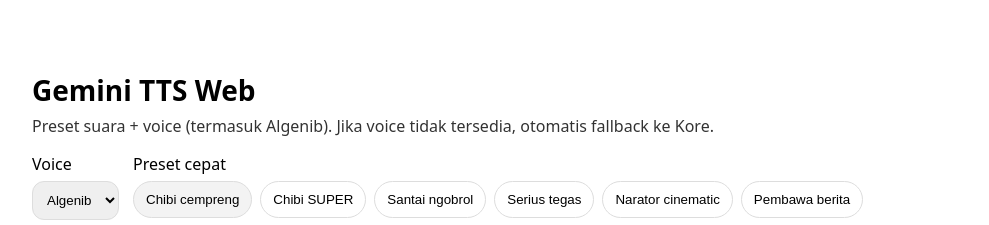
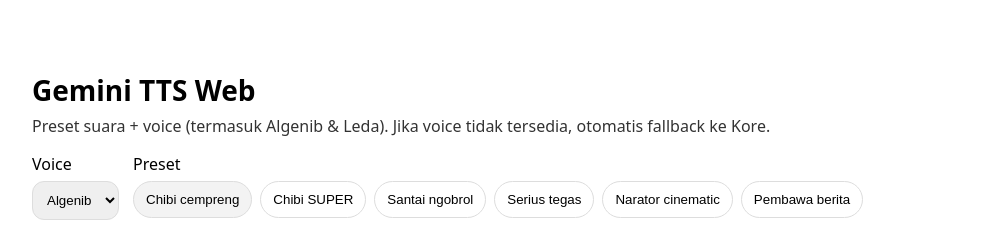
Before and after one commit to aaldaff/gemini-tts-web, a Next.js app: page / in a window 1280 px wide. Shown: the top 225 px of the page, without its empty margins (158-1147 px from the left). Built offline with nearby package versions, Linux system fonts and the light colour scheme.

Commit message:
Update page.jsx

```diff
--- a/app/page.jsx
+++ b/app/page.jsx
@@ -18,6 +18,7 @@
     ],
     []
   );
+
   const voices = useMemo(
     () => [
       { key: "Algenib", label: "Algenib" },
@@ -36,13 +37,13 @@
   const [loading, setLoading] = useState(false);
   const [audioUrl, setAudioUrl] = useState("");
 
-  async function generate(nextPreset = preset) {
+  async function generate() {
     setLoading(true);
     try {
       const r = await fetch("/api/tts", {
         method: "POST",
         headers: { "Content-Type": "application/json" },
-        body: JSON.stringify({ text, preset: nextPreset, voice }),
+        body: JSON.stringify({ text, preset, voice }),
       });
 
       if (!r.ok) throw new Error(await r.text());
@@ -56,7 +57,7 @@
         if (el) el.play().catch(() => {});
       }, 50);
     } catch (e) {
-      alert("Gagal: " + e.message);
+      alert("Gagal: " + (e?.message || e));
     } finally {
       setLoading(false);
     }
@@ -73,7 +74,7 @@
     >
       <h1 style={{ fontSize: 28, marginBottom: 6 }}>Gemini TTS Web</h1>
       <p style={{ marginTop: 0, opacity: 0.8 }}>
-        Preset suara + voice (termasuk Algenib). Jika voice tidak tersedia, otomatis fallback ke Kore.
+        Preset suara + voice (termasuk Algenib & Leda). Jika voice tidak tersedia, otomatis fallback ke Kore.
       </p>
 
       <div style={{ display: "flex", gap: 14, flexWrap: "wrap", marginTop: 14 }}>
@@ -93,15 +94,12 @@
         </div>
 
         <div style={{ flex: 1, minWidth: 260 }}>
-          <label style={{ display: "block", marginBottom: 6 }}>Preset cepat</label>
+          <label style={{ display: "block", marginBottom: 6 }}>Preset</label>
           <div style={{ display: "flex", gap: 8, flexWrap: "wrap" }}>
             {presets.map((p) => (
               <button
                 key={p.key}
-                onClick={() => {
-                  setPreset(p.key);
-                  generate(p.key);
-                }}
+                onClick={() => setPreset(p.key)}   // ✅ hanya pilih preset, tidak generate
                 disabled={loading}
                 style={{
                   padding: "10px 12px",
@@ -134,7 +132,7 @@
 
       <div style={{ display: "flex", gap: 10, alignItems: "center", marginTop: 12 }}>
         <button
-          onClick={() => generate(preset)}
+          onClick={generate}
           disabled={loading}
           style={{
             padding: "10px 14px",
```
Lines whose indentation alone changed are shown as unchanged.
